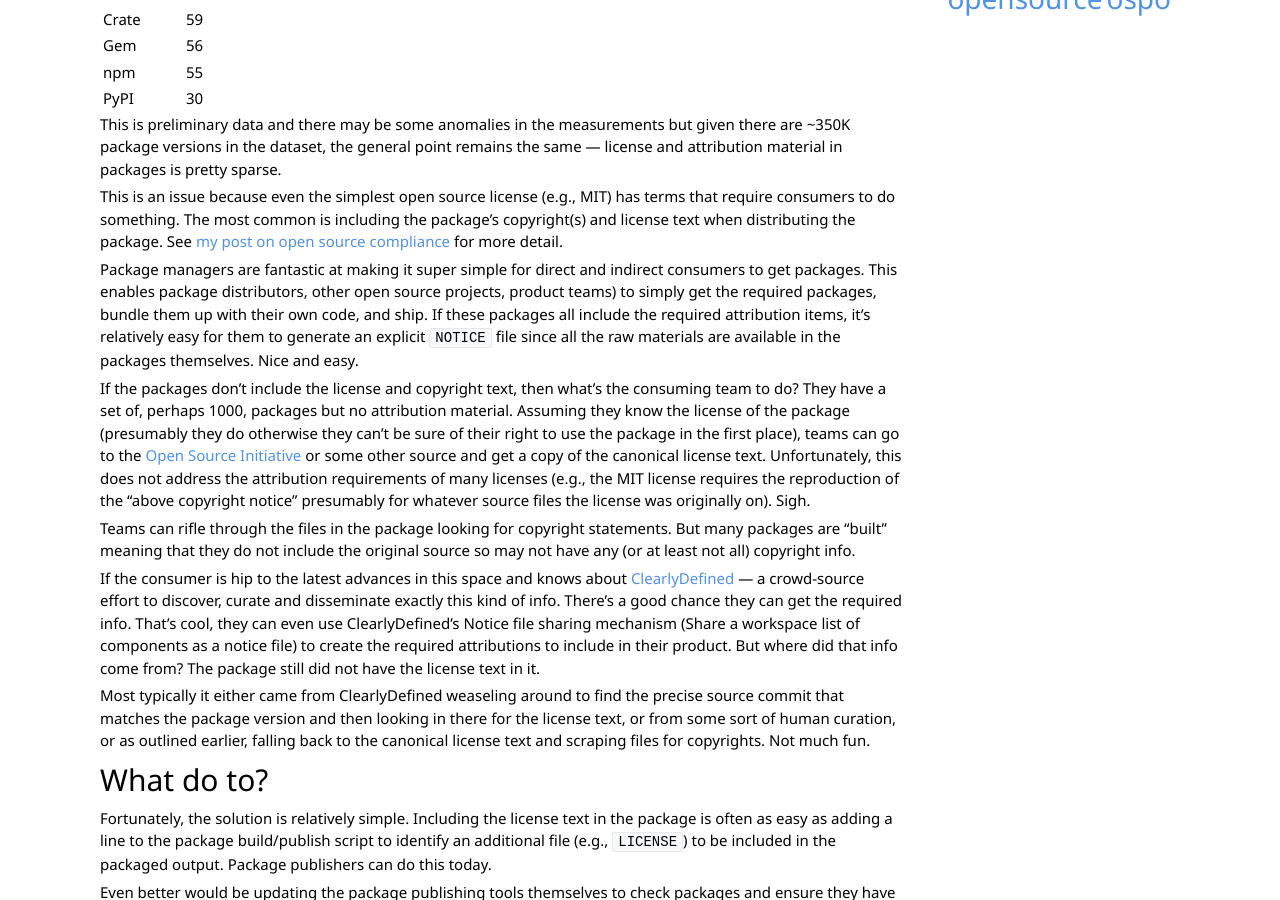
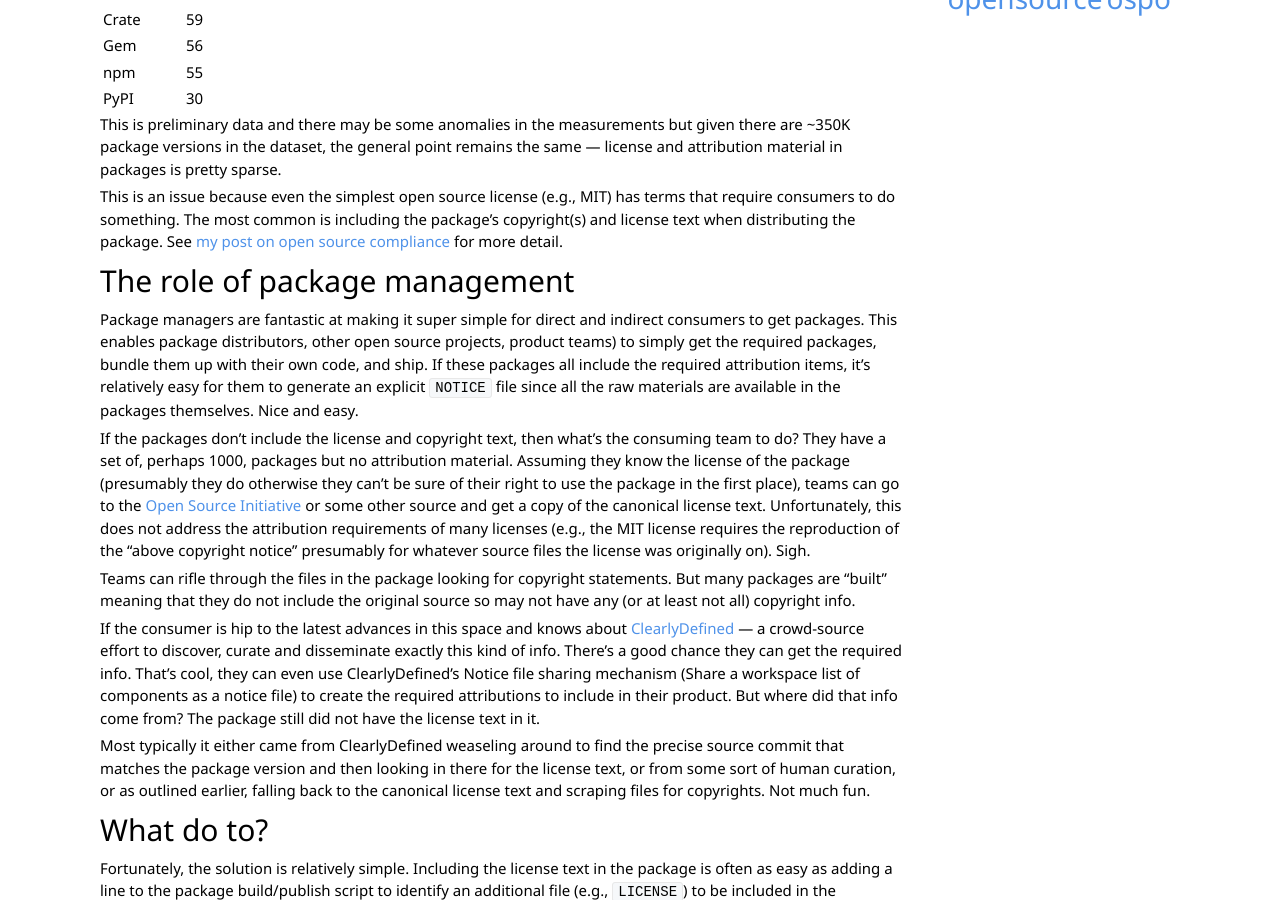
Before and after one commit to jeffmcaffer/jeffmcaffer.github.io, a Jekyll site: the page built from _posts/2019-04-05-Packaging-license-text.md, in a window 1280 px wide and 900 px high, scrolled down 511 px. Built offline with Jekyll 4.4.1, drawn with Linux system fonts in a browser that asks for light colours; comment, search, counter and statistics services are not loaded.

Commit message:
add heading

```diff
--- a/_posts/2019-04-05-Packaging-license-text.md
+++ b/_posts/2019-04-05-Packaging-license-text.md
@@ -22,6 +22,8 @@ PyPI | 30
 This is preliminary data and there may be some anomalies in the measurements but given there are ~350K package versions in the dataset, the general point remains the same &mdash; license and attribution material in packages is pretty sparse.
 
 This is an issue because even the simplest open source license (e.g., MIT) has terms that require consumers to do something. The most common is including the package's copyright(s) and license text when distributing the package. See [my post on open source compliance](https://mcaffer.com/2019/02/Open-source-compliance-gone-amok) for more detail.
+
+# The role of package management
 
 Package managers are fantastic at making it super simple for direct and indirect consumers to get packages. This enables package distributors, other open source projects, product teams) to simply get the required packages, bundle them up with their own code, and ship. If these packages all include the required attribution items, it's relatively easy for them to generate an explicit `NOTICE` file since all the raw materials are available in the packages themselves. Nice and easy.
 
```
